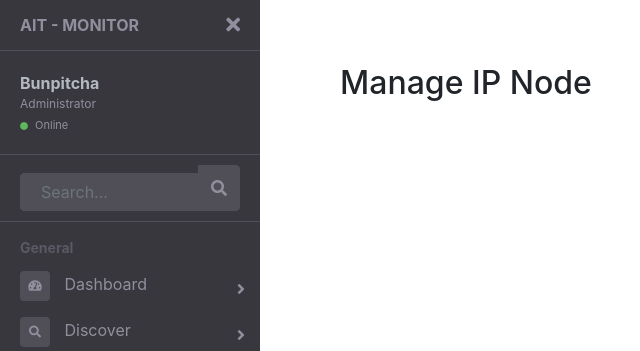
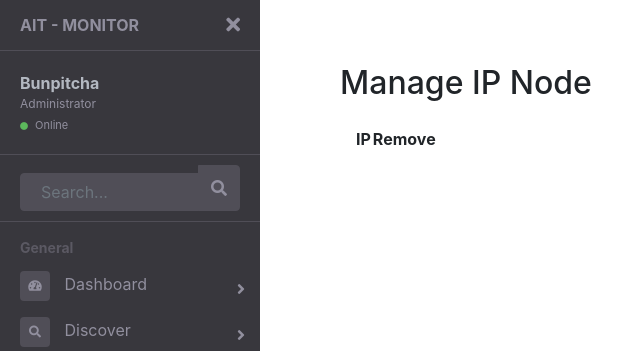
Before and after one commit to buababysunsol/Network-Monitoring, a Django app: page /discover/views/ in a window 1280 px wide. Shown: the top 351 px of the page, without its empty margins (0-640 px from the left). Run offline with Django 3.2, Linux system fonts and the light colour scheme; lists and menus that the app fills with data are empty; some libraries are stand-ins or nearby versions.

Commit message:
finished

```diff
--- a/network_monitoring/discover/templates/discover/view-manage-ip.html
+++ b/network_monitoring/discover/templates/discover/view-manage-ip.html
@@ -148,6 +148,33 @@
             <div class="row">
                 <div class="form-group col-md-12"><br>
                     <h2>Manage IP Node</h2>
+                    <div class="form-group col-md-12">
+                        <table class="table table-striped">
+                            <table>
+                                <thead>
+                                <tr>
+                                    <th>IP</th>
+                                    <th>Remove</th>
+                                </tr>
+                                </thead>
+
+                                <tbody>
+                                {% for node_ip in result %}
+                                    <tr>
+                                        <td>{{ node_ip.ip }}</td>
+                                        <td>
+                                            <form method="post" action="{% url 'remove' %}">
+                                                {% csrf_token %}
+                                                <input type="submit" value="remove" class="btn btn-swipe">
+                                                <input type="hidden" name="ip" value="{{ node_ip.ip }}">
+                                            </form>
+                                        </td>
+                                    </tr>
+                                {% endfor %}
+                                </tbody>
+                            </table>
+                        </table>
+                    </div>
                 </div>
             </div>
         </div>
@@ -156,9 +183,10 @@
     <script src='https://cdnjs.cloudflare.com/ajax/libs/jquery/3.3.1/jquery.js'></script>
     <script src='https://cdnjs.cloudflare.com/ajax/libs/popper.js/1.14.3/esm/popper.js'></script>
     <script src='https://cdnjs.cloudflare.com/ajax/libs/twitter-bootstrap/4.1.1/js/bootstrap.js'></script>
-
+</div>
 
     <script src="{% static 'discover/disJS.js' %}"></script>
 
+
 </body>
 </html>
```
